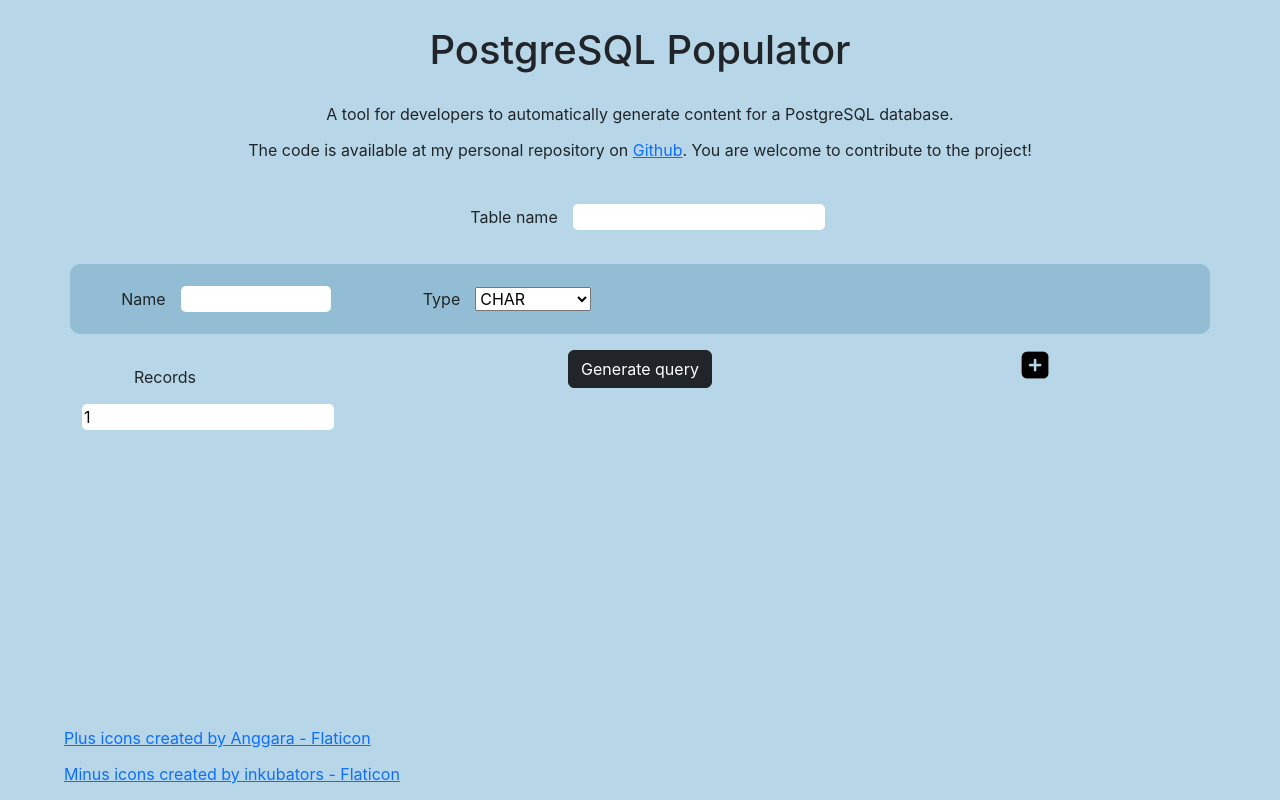
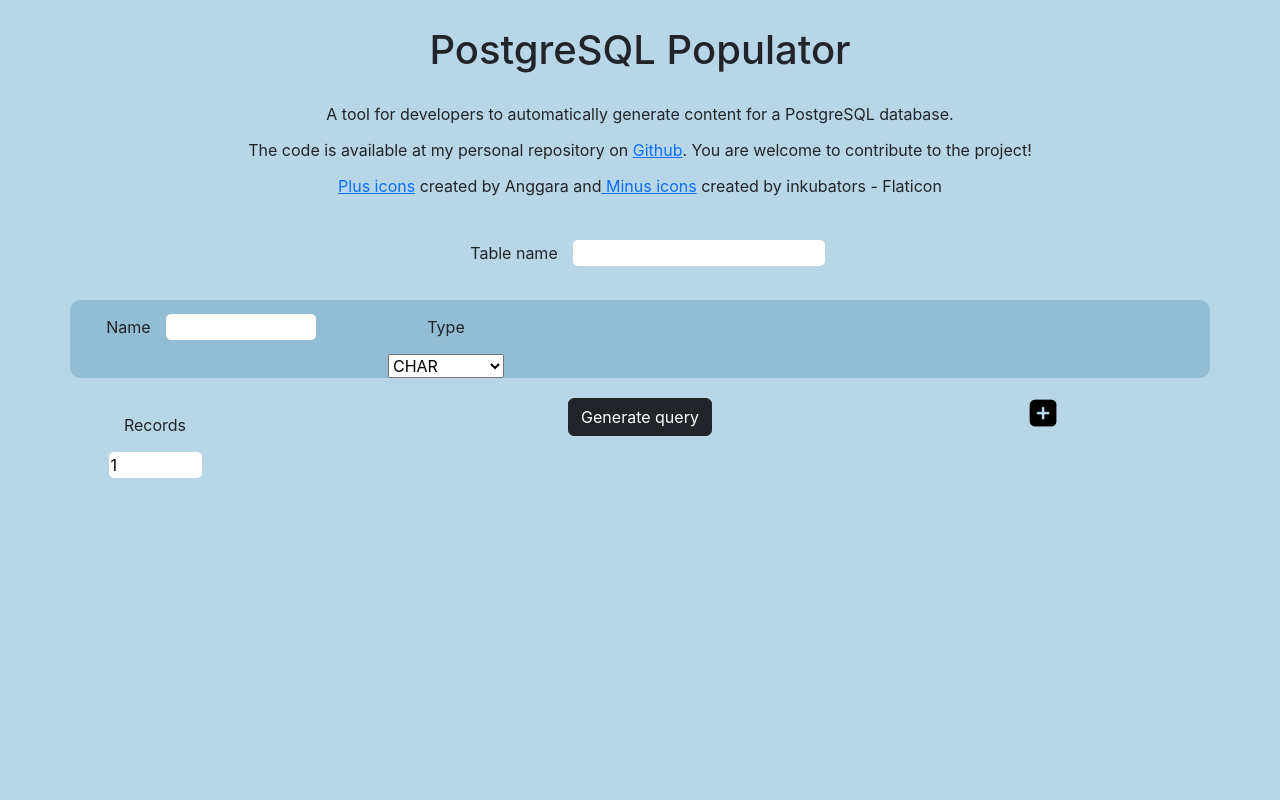
Before and after one commit to daniel-joanol/pgsql-populator-front, a React (Create React App) app: page / in a window 1280 px wide. Built offline with nearby package versions, Linux system fonts and the light colour scheme.

Commit message:
It works!

```diff
--- a/src/components/field.jsx
+++ b/src/components/field.jsx
@@ -13,14 +13,15 @@
 
     return (
 
-        <div className='container text-center' id='box'>
+
             <div className='row justify-content-md-center'>
                 <div className='col-3'>
                     <label>Name</label>
-                    <input key={i} type='text' size='10' name='field_name' required={true} onChange={(e) => update(e, i)}></input>
+                    <input key={i} type='text' size='10' name='field_name' autoComplete='off'
+                        required={true} onChange={(e) => update(e, i)}></input>
                 </div>
 
-                <div className='col-3'>
+                <div className='col-2'>
                     <label>Type</label>
                     <select key={i} name='field_type' onChange={(e) => update(e, i)}>
                         {types.map((t, j) => {
@@ -31,13 +32,13 @@
                     </select>
                 </div>
 
-                <div className='col-3'>
+                <div className='col-4'>
                     {
                         field.type === 'ENUM' &&
                         <div>
                             <label>Items</label>
-                            <input key={i} type='text' size='80' name='items' placeholder='Use "," between items' required={true}
-                                onChange={(e) => update(e, i)}></input>
+                            <input key={i} type='text' size='28' name='items' autoComplete='off'
+                                placeholder='Use "," between items' required={true} onChange={(e) => update(e, i)}></input>
                         </div>
                     }
 
@@ -45,7 +46,7 @@
                         (field.type === 'TEXT' || field.type === 'VARCHAR') &&
                         <div>
                             <label>Varchar type</label>
-                            <select key={i} name='varchar_type' value={varcharType} onChange={(e) => update(e, i)}>
+                            <select key={i} name='varchar_type' onChange={(e) => update(e, i)}>
                                 {varcharTypes.map((t, j) => {
                                     return <option key={j} >
                                         {t}
@@ -59,8 +60,8 @@
                         (field.type === 'TIME' || field.type === 'DATE' || field.type === 'TIMESTAMP') &&
                         <div>
                             <label>Start date</label>
-                            <input key={i} name='start_date' type='text' size='10' placeholder='2022-10-01T10:00:00' required={true}
-                                onChange={(e) => update(e, i)}></input>
+                            <input key={i} name='start_date' type='text' size='10' placeholder='2022-10-01T10:00:00'
+                                autoComplete='off' required={true} onChange={(e) => update(e, i)}></input>
                         </div>
                     }
                 </div>
@@ -70,7 +71,7 @@
                         (field.type === TYPE.TEXT || field.type === TYPE.VARCHAR) &&
                         <div>
                             <label>Length</label>
-                            <input key={i} type='number' name='length' min='1' max='100' placeholder='1 to 100' required={true}
+                            <input key={i} type='number' name='length' min='0' max='100' placeholder='0 to 100' required={false}
                                 size='5' onChange={(e) => update(e, i)}></input>
                         </div>
                     }
@@ -80,12 +81,11 @@
                         <div>
                             <label>End date</label>
                             <input key={i} name='end_date' type='text' size='10' placeholder='2022-10-31T10:00:00' required={true}
-                                onChange={(e) => update(e, i)}></input>
+                                autoComplete='off' onChange={(e) => update(e, i)}></input>
                         </div>
                     }
                 </div>
             </div>
-        </div>
 
     );
 }
--- a/src/components/form.jsx
+++ b/src/components/form.jsx
@@ -3,6 +3,7 @@
 import { GenericField } from '../models/genericField';
 import FieldComponent from './field';
 import TYPE from '../models/type.enum.js';
+import { getBody } from '../utils/getBody';
 
 const Form = () => {
 
@@ -11,9 +12,10 @@
     const [fieldN, setFieldN] = useState(1);
     const [records, setRecords] = useState(1);
     const [control, setControl] = useState(false);
+    const [query, setQuery] = useState('');
 
     const updateFieldN = (n) => {
-        let count = fieldN +n;
+        let count = fieldN + n;
         setFieldN(count);
         let newValues = [values[0]];
 
@@ -69,36 +71,52 @@
         setValues(newValues);
     }
 
+    const postQuery = async () => {
+
+        let requestOptions = {
+            method: 'POST',
+            headers: { 'Content-Type': 'application/json' },
+            body: getBody(values)
+        };
+
+        const response = await fetch('http://localhost:8080/api/v1/populator/?recordsNumber=' + records +
+                '&tableName=' + tableName, requestOptions)
+            .then(response => response.text())
+            //.then(data => data.split('\n'))
+            .then(data => setQuery(data));
+
+        console.log(query);
+    }
+
     return (
         <div className='mainBox'>
 
             <form name='sqlOptions' method='post'
                 onSubmit={(e) => {
                     e.preventDefault();
-                    console.log(tableName);
-                    console.log(values);
+                    postQuery(values);
                 }}>
 
                 <div id='table_name'>
                     <label>Table name</label>
-                    <input type='text' name='table_name' required={true} onChange={(e) => setTableName(e.target.value)}></input>
+                    <input type='text' name='table_name' required={true}
+                        autoComplete='off' onChange={(e) => setTableName(e.target.value)}></input>
                 </div>
 
-                <table className='table table-striped'>
-                    <tbody>
+                <div className='container text-center' id='box'>
                     {
                         values.map((v, i) => {
                             return <FieldComponent key={i} field={v} i={i} update={updateValues} />
                         })
                     }
-                    </tbody>
-                </table>
+                </div>
 
                 <div className='container text-center'>
                     <div className='row'>
                         <div className='col-2 text-left'>
                             <label>Records</label>
-                            <input size='1' type='number' min='1' placeholder='1' value={records} onChange={(e) => setRecords(e.target.value)}></input>
+                            <input size='1' type='number' min='1' max='100' placeholder='1' value={records}
+                                    onChange={(e) => setRecords(e.target.value)}></input>
                         </div>
 
                         <div className='col-8'>
@@ -107,20 +125,23 @@
 
                         <div className='col-2 row'>
                             {
-                                fieldN > 1 && <div className='button' id='minus' onClick={ () => updateFieldN(-1)}/>
+                                fieldN > 1 && <div className='button' id='minus' onClick={() => updateFieldN(-1)} />
                             }
 
-                            <div className='button' id='plus' onClick={ () => updateFieldN(+1)}/>
+                            <div className='button' id='plus' onClick={() => updateFieldN(+1)} />
                         </div>
                     </div>
                 </div>
 
             </form>
 
-            <div id='bottom'>
-                <p><a href="https://www.flaticon.com/free-icons/plus" target='_blank' rel='noreferrer'>Plus icons created by Anggara - Flaticon</a></p>
-                <p><a href="https://www.flaticon.com/free-icons/minus" target='_blank' rel='noreferrer'> Minus icons created by inkubators - Flaticon</a></p>
+            {
+                query !== '' &&
+                <div id='query'>
+                    {query}
                 </div>
+            }
+
         </div>
 
     );
--- a/src/components/mainText.jsx
+++ b/src/components/mainText.jsx
@@ -9,6 +9,8 @@
             <div className='text'>
                 <p>A tool for developers to automatically generate content for a PostgreSQL database.</p>
                 <p>The code is available at my personal repository on <a href='https://github.com/daniel-joanol' target='_blank' rel='noreferrer'>Github</a>. You are welcome to contribute to the project!</p>
+                <p><a href="https://www.flaticon.com/free-icons/plus" target='_blank' rel='noreferrer'>Plus icons</a> created by Anggara  and
+                    <a href="https://www.flaticon.com/free-icons/minus" target='_blank' rel='noreferrer'> Minus icons</a> created by inkubators - Flaticon</p>
             </div>
 
         </div>
--- a/src/styles/form.css
+++ b/src/styles/form.css
@@ -24,6 +24,11 @@
     margin: 20px;
 }
 
+.container {
+    margin-top: 20px;
+    padding: 0px;
+}
+
 .button {
     height: 30px;
     width: 30px;
@@ -43,10 +48,13 @@
     text-align: right;
 }
 
-#bottom {
-    position: fixed;
-    bottom: 0;
-    margin-left: 0px;
-    padding-left: 0px;
-    text-align: left;
+#query {
+    margin: auto;
+    margin-top: 50px;
+    border-radius: 10px;
+    background-color: white;
+    border: 5px solid #92bdd4;
+    padding: 10px;
+    width: 85%;
+    text-align: center;
 }
--- /dev/null
+++ b/src/utils/getBody.js
@@ -0,0 +1,53 @@
+export const getBody = (values) => {
+
+    let genericTypes = ['CHAR', 'SMALL_INT', 'INTEGER', 'BIG_INT', 'MONEY', 'BOOLEAN', 'UUID'];
+    let textTypes = ['VARCHAR', 'TEXT'];
+    let enumType = ['ENUM'];
+    let dateTypes = ['DATE', 'TIME', 'TIMESTAMP'];
+
+    let body = '['
+
+    for (let i = 0; i < values.length; i++) {
+        let object = '{ "name": "' + values[i].name + '",' +
+            '"type":"' + values[i].type + '"';
+
+        if (genericTypes.includes(values[i].type)) {
+            object += '},';
+        }
+
+        if (textTypes.includes(values[i].type)) {
+            object += ',';
+            if (values[i].length !== '0' && values[i].length !== null) {
+                object += '"length":"' + values[i].length + '",';
+            }
+
+            if (values[i].varcharType === null){
+                object += '"varcharType":"FIRST_NAME"},';
+            } else {
+                object += '"varcharType":"' + values[i].varcharType + '"},';
+            }
+        }
+
+        if (enumType.includes(values[i].type)) {
+            let enum_items = '[';
+            for (let j = 0; j < values[i].items.length; j++) {
+                enum_items += '"' + values[i].items[j] + '"';
+                if (j !== values[i].items.length - 1) {
+                    enum_items += ',';
+                }
+            }
+            enum_items += ']';
+            object += ',"items":' + enum_items + '},'
+        }
+
+        if (dateTypes.includes(values[i].type)) {
+            object += ',"startDate":"' + values[i].startDate + '",';
+            object += '"endDate":"' + values[i].endDate + '"},';
+        }
+
+        body += object;
+    }
+
+    body = body.substring(0, body.length - 1) + ']';
+    return body;
+}
```
Lines whose indentation alone changed are shown as unchanged.
